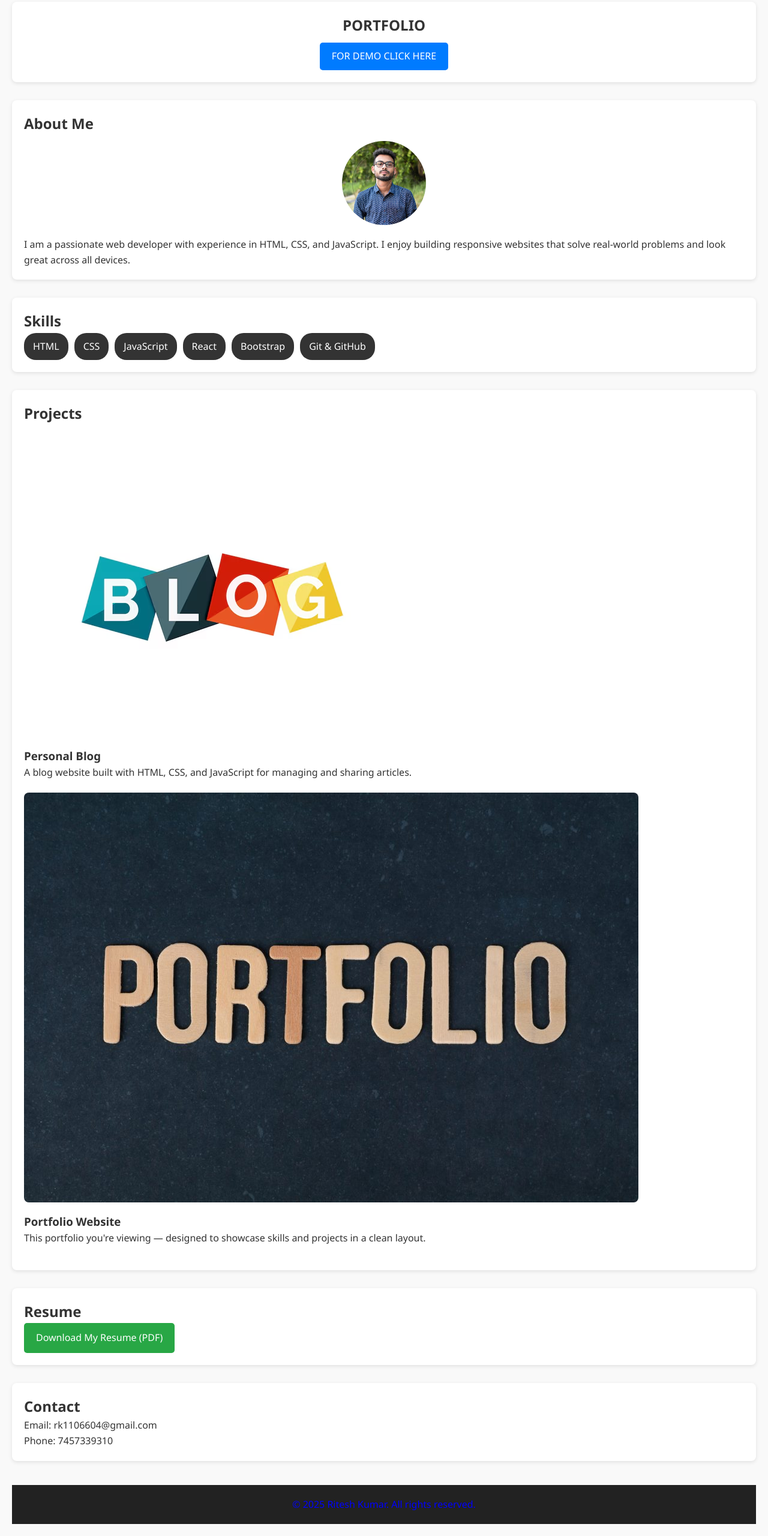
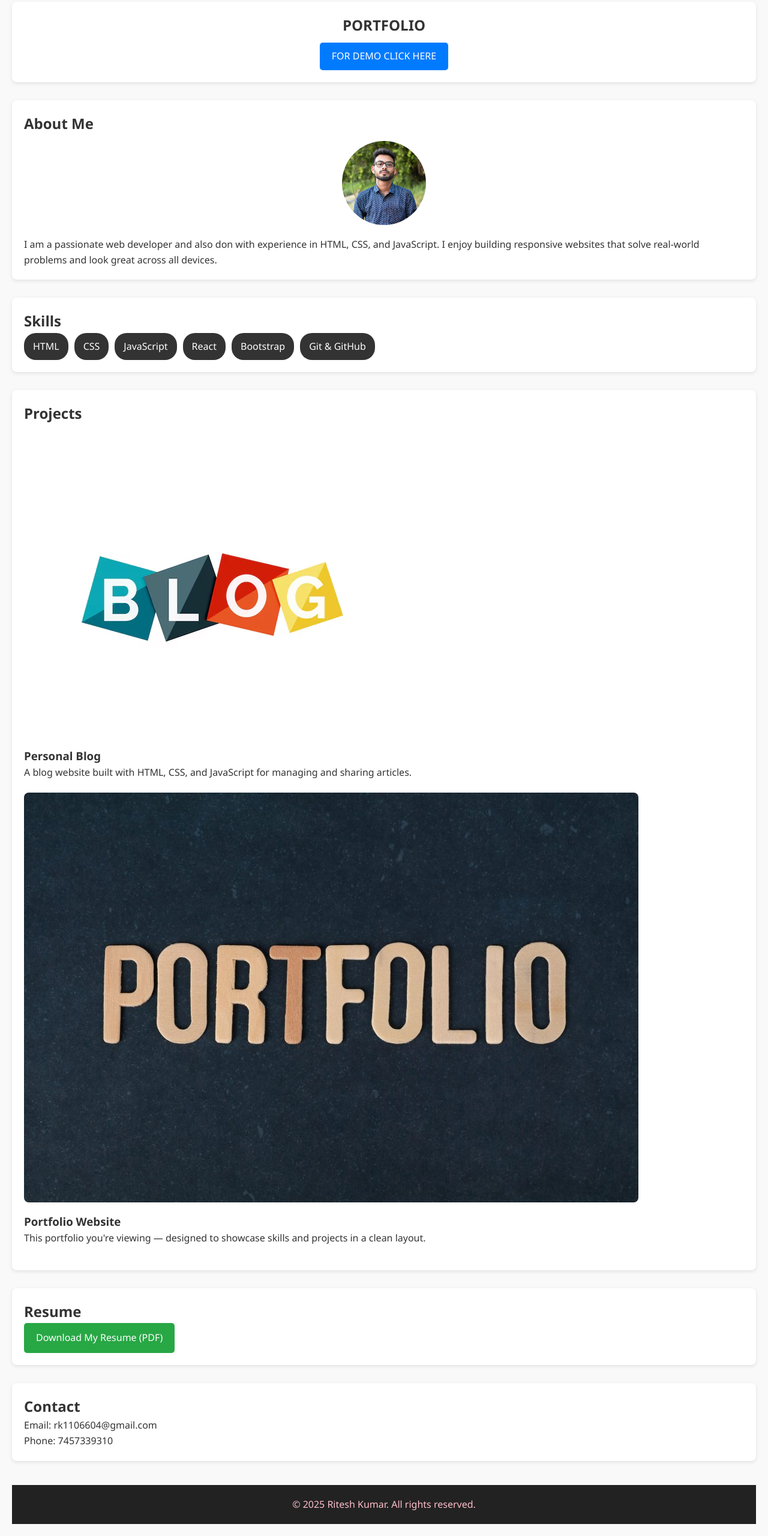
Before and after one commit to riteshkumar2002-dev/CODSOFT, a plain HTML site: page CodSoft_Portfolio/index.html in a window 1280 px wide. Shown: the part 204-2764 px from the top of the page at 60% size. Drawn offline with Linux system fonts and the light colour scheme.

Commit message:
some update

```diff
--- a/CodSoft_Portfolio/index.html
+++ b/CodSoft_Portfolio/index.html
@@ -22,7 +22,7 @@
   <section id="about">
     <h2>About Me</h2>
     <img src="profile.jpg" alt="Ritesh Kumar">
-    <p>I am a passionate web developer with experience in HTML, CSS, and JavaScript. I enjoy building responsive websites that solve real-world problems and look great across all devices.</p>
+    <p>I am a passionate web developer and also don with experience in HTML, CSS, and JavaScript. I enjoy building responsive websites that solve real-world problems and look great across all devices.</p>
   </section>
 
   <section id="skills">
--- a/CodSoft_Portfolio/style.css
+++ b/CodSoft_Portfolio/style.css
@@ -97,6 +97,6 @@ footer {
   text-align: center;
   padding: 20px;
   background-color: #222;
-  color: blue;
+  color: pink;
   margin-top: 40px;
 }
```
